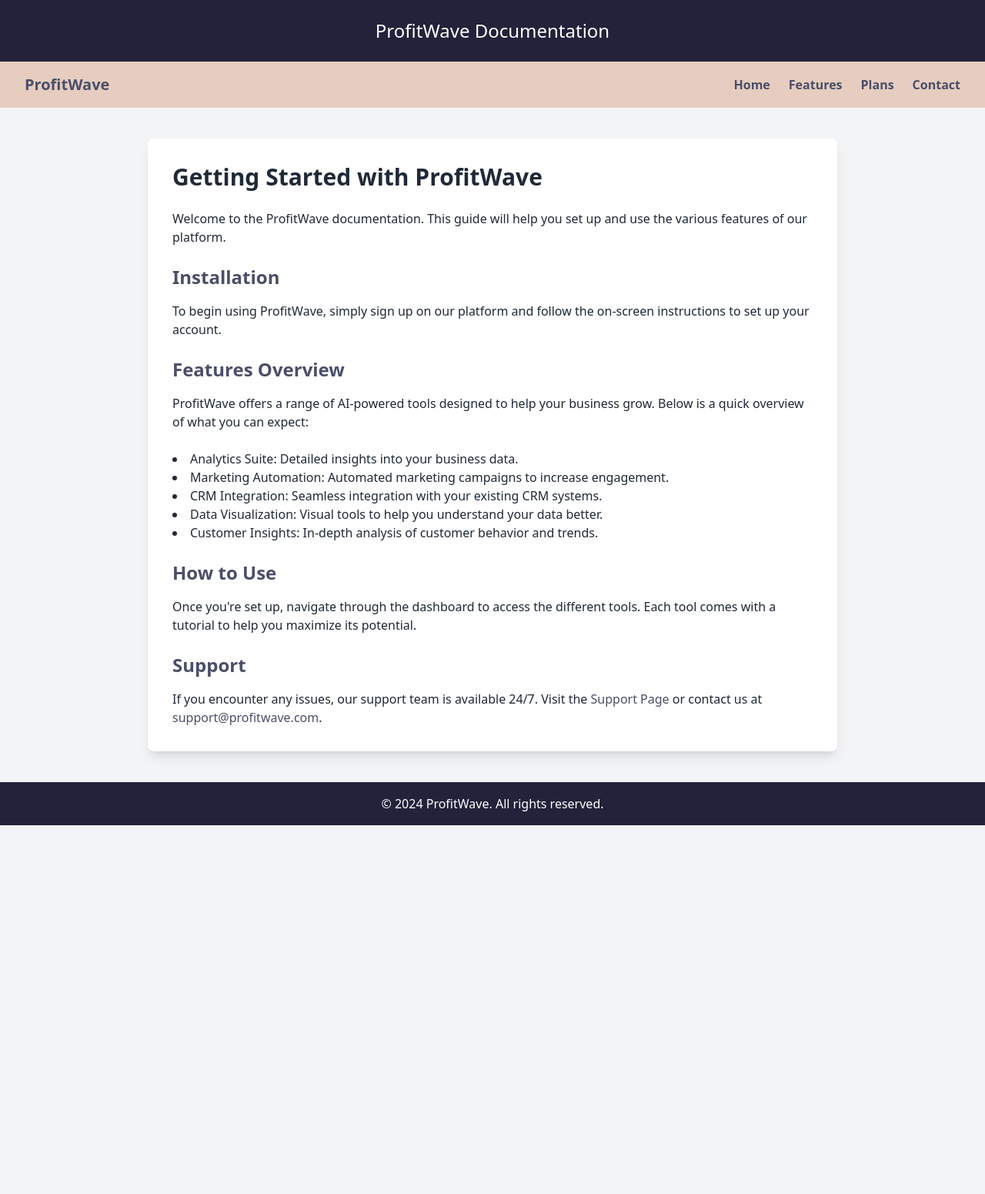
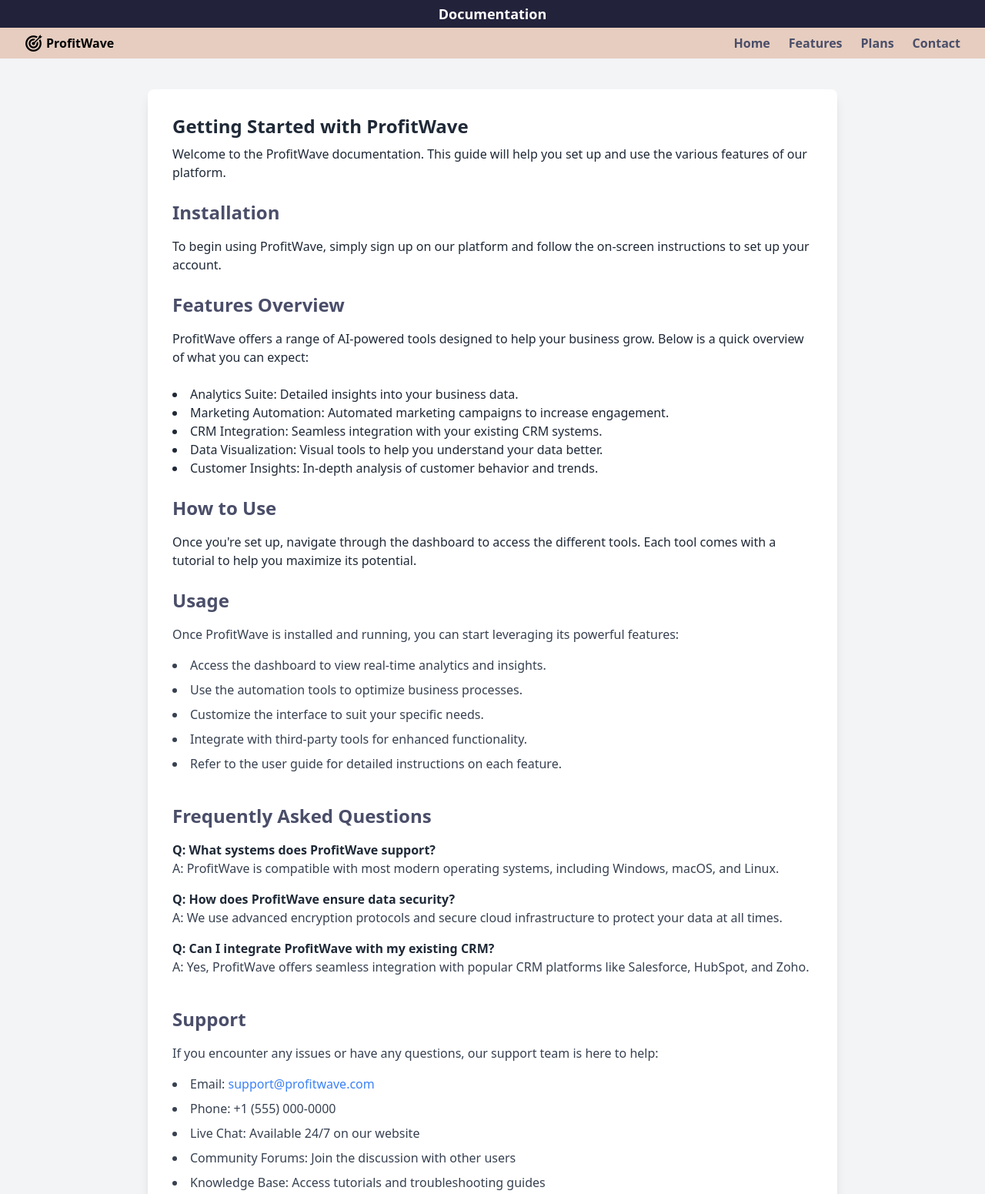
Before and after one commit to EpicNesh26/ProfitWave, a website built with Vite: page documentation.html in a window 1280 px wide. Shown: the top 1551 px of the page at 77% size. Before the commit the page ends 1072 px from the top, so only its background shows below. Built offline with nearby package versions, Linux system fonts and the light colour scheme.

Commit message:
Added Documentation Page

```diff
--- a/documentation.html
+++ b/documentation.html
@@ -7,15 +7,19 @@
     <link href="https://fonts.googleapis.com/css2?family=Inter:wght@400;500;600;700&display=swap" rel="stylesheet">
     <script src="https://cdn.tailwindcss.com"></script>
 </head>
-<body class="font-inter bg-gray-100 text-gray-800">
+<body class="font-inter bg-gray-100 text-gray-800 ">
 
-    <header class="bg-[#22223b] text-white py-6 text-center text-2xl">
-        ProfitWave Documentation
+    <header class="bg-[#22223b] text-white py-1 text-center text-lg font-inter font-bold">
+        Documentation
     </header>
 
-    <nav class="bg-[#e6cdbf] py-4 flex justify-between items-center px-8">
-        <div class="logo text-xl font-bold text-[#4a4e69]">
-            <a href="index.html">ProfitWave</a>
+    <nav class="bg-[#e6cdbf] py-2 flex justify-between items-center px-8">
+        <div class="logo flex gap-2 text-black font-inter font-bold">
+            <a class="flex gap-1" href="index.html">
+
+                <img src="Images/target.png" alt="" class="colored-icon">
+                ProfitWave
+            </a>
         </div>
         <div class="nav-links flex space-x-6 text-[#4a4e69] font-semibold">
             <a href="#" class="hover:underline">Home</a>
@@ -26,7 +30,7 @@
     </nav>
 
     <div class="container max-w-4xl mx-auto p-8 mt-10 bg-white rounded-lg shadow-lg">
-        <h1 class="text-3xl font-extrabold mb-6">Getting Started with ProfitWave</h1>
+        <h1 class="text-2xl font-extrabold mb-2">Getting Started with ProfitWave</h1>
         <p class="mb-6">Welcome to the ProfitWave documentation. This guide will help you set up and use the various features of our platform.</p>
 
         <h2 class="text-2xl font-bold mb-4 text-[#4a4e69]">Installation</h2>
@@ -45,11 +49,57 @@
         <h2 class="text-2xl font-bold mb-4 text-[#4a4e69]">How to Use</h2>
         <p class="mb-6">Once you're set up, navigate through the dashboard to access the different tools. Each tool comes with a tutorial to help you maximize its potential.</p>
 
-        <h2 class="text-2xl font-bold mb-4 text-[#4a4e69]">Support</h2>
-        <p>If you encounter any issues, our support team is available 24/7. Visit the <a href="#" class="text-[#4a4e69] hover:underline">Support Page</a> or contact us at <a href="mailto:support@profitwave.com" class="text-[#4a4e69] hover:underline">support@profitwave.com</a>.</p>
+
+
+        <section id="usage" class="mb-10">
+            <h2 class="text-2xl font-bold mb-4 text-[#4a4e69]">Usage</h2>
+            <p class="text-gray-700 mb-4">Once ProfitWave is installed and running, you can start leveraging its powerful features:</p>
+            <ul class="list-disc list-inside text-gray-700 space-y-2">
+                <li>Access the dashboard to view real-time analytics and insights.</li>
+                <li>Use the automation tools to optimize business processes.</li>
+                <li>Customize the interface to suit your specific needs.</li>
+                <li>Integrate with third-party tools for enhanced functionality.</li>
+                <li>Refer to the user guide for detailed instructions on each feature.</li>
+            </ul>
+        </section>
+
+        <section id="faq" class="mb-10">
+            <h2 class="text-2xl font-bold mb-4 text-[#4a4e69]">Frequently Asked Questions</h2>
+            <div class="space-y-4">
+                <div>
+                    <h3 class="font-semibold">Q: What systems does ProfitWave support?</h3>
+                    <p class="text-gray-700">A: ProfitWave is compatible with most modern operating systems, including Windows, macOS, and Linux.</p>
+                </div>
+                <div>
+                    <h3 class="font-semibold">Q: How does ProfitWave ensure data security?</h3>
+                    <p class="text-gray-700">A: We use advanced encryption protocols and secure cloud infrastructure to protect your data at all times.</p>
+                </div>
+                <div>
+                    <h3 class="font-semibold">Q: Can I integrate ProfitWave with my existing CRM?</h3>
+                    <p class="text-gray-700">A: Yes, ProfitWave offers seamless integration with popular CRM platforms like Salesforce, HubSpot, and Zoho.</p>
+                </div>
+            </div>
+        </section>
+
+        <section id="support" class="mb-10">
+            <h2 class="text-2xl font-bold mb-4 text-[#4a4e69]">Support</h2>
+            <p class="text-gray-700 mb-4">If you encounter any issues or have any questions, our support team is here to help:</p>
+            <ul class="list-disc list-inside text-gray-700 space-y-2">
+                <li>Email: <a href="mailto:support@profitwave.com" class="text-blue-500 hover:underline">support@profitwave.com</a></li>
+                <li>Phone: +1 (555) 000-0000</li>
+                <li>Live Chat: Available 24/7 on our website</li>
+                <li>Community Forums: Join the discussion with other users</li>
+                <li>Knowledge Base: Access tutorials and troubleshooting guides</li>
+            </ul>
+        </section>
     </div>
 
-    <footer class="bg-[#22223b] text-white py-4 text-center mt-10">
+
+
+
+
+
+    <footer class="bg-[#22223b] text-white py-1 text-center mt-10">
         &copy; 2024 ProfitWave. All rights reserved.
     </footer>
 
```
